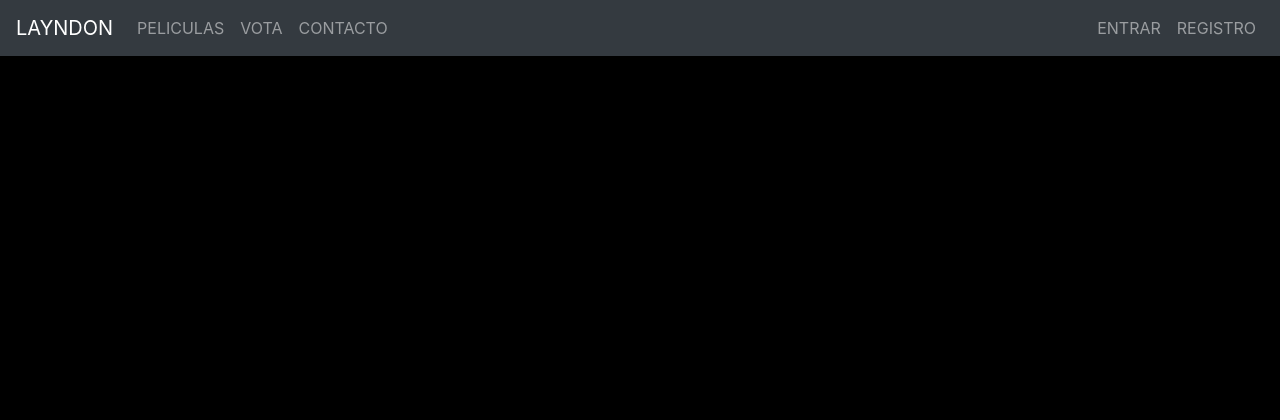
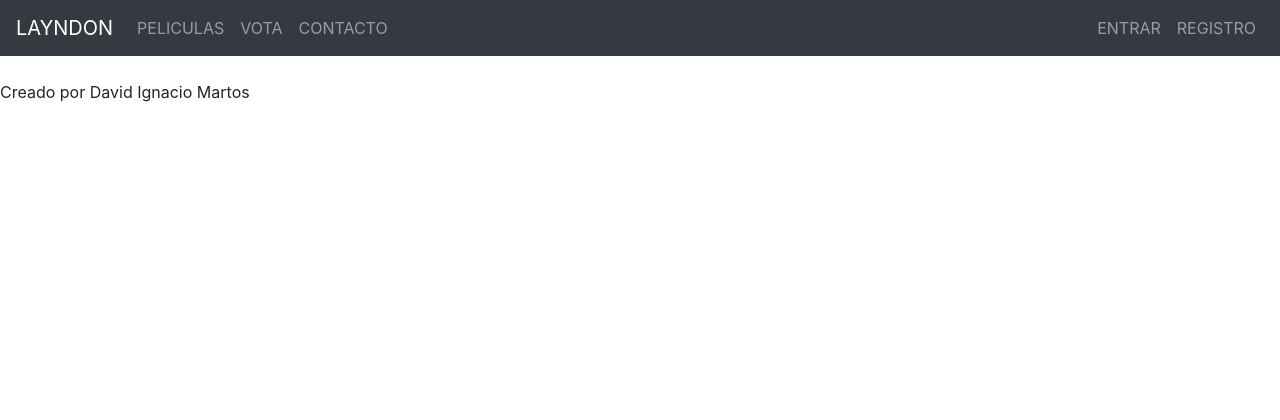
Before and after one commit to Davidfhk/Layndon, a PHP site: template App/layndon/templates/master.twig in a window 1280 px wide. Shown: the top 420 px of the page. Run offline with PHP 8.4, Linux system fonts and the light colour scheme; the template is opened without the code that fills it, so the values that code supplies are empty; some libraries are stand-ins or nearby versions.

Commit message:
Eliminamos el estilo, (ya que lo añadiremos en cada plantilla) Añadimos un div para el block list-films y otro para los detalles de la pelicula

```diff
--- a/App/layndon/templates/master.twig
+++ b/App/layndon/templates/master.twig
@@ -6,10 +6,12 @@
 	<meta charset="UTF-8">
 	<meta name="viewport" content="width=device-width, initial-scale=1, shrink-to-fit=no">
 	<link rel="stylesheet" href="https://maxcdn.bootstrapcdn.com/bootstrap/4.0.0-beta.2/css/bootstrap.min.css">
-	<link rel="stylesheet" type="text/css" href="../App/layndon/css/index.css">
+	{% block style %}
+	{% endblock %}
 	<script src="https://code.jquery.com/jquery-3.2.1.slim.min.js"></script>
 	<script src="https://cdnjs.cloudflare.com/ajax/libs/popper.js/1.12.3/umd/popper.min.js"></script>
 	<script src="https://maxcdn.bootstrapcdn.com/bootstrap/4.0.0-beta.2/js/bootstrap.min.js"></script>
+	<script type="text/javascript" src="../App/layndon/js/film.js"></script>
 	{% endblock %}
 </head>
 <body>
@@ -43,8 +45,11 @@
 	  </div>
 	</nav>
 
-	<div class="row">
+	<div id="films" class="row">
 		{% block list_films %}{% endblock %}
+	</div>
+	<div id="film" class="row">
+		{% block film %}{% endblock %}
 	</div>
 	<br>
 	<footer>
```
